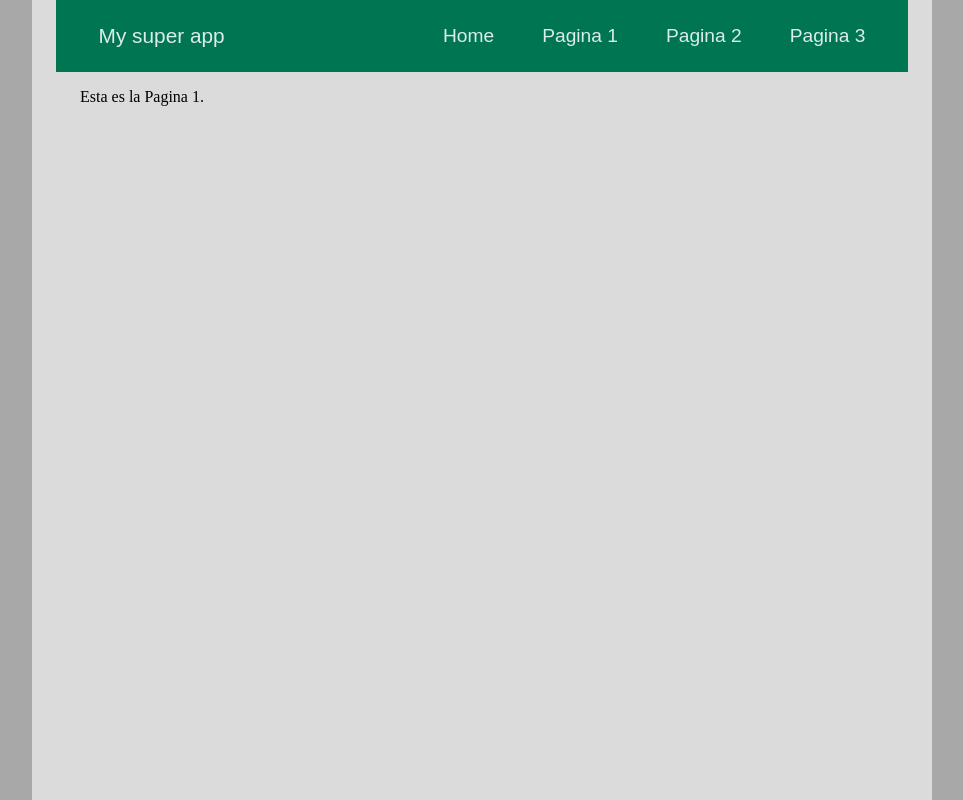
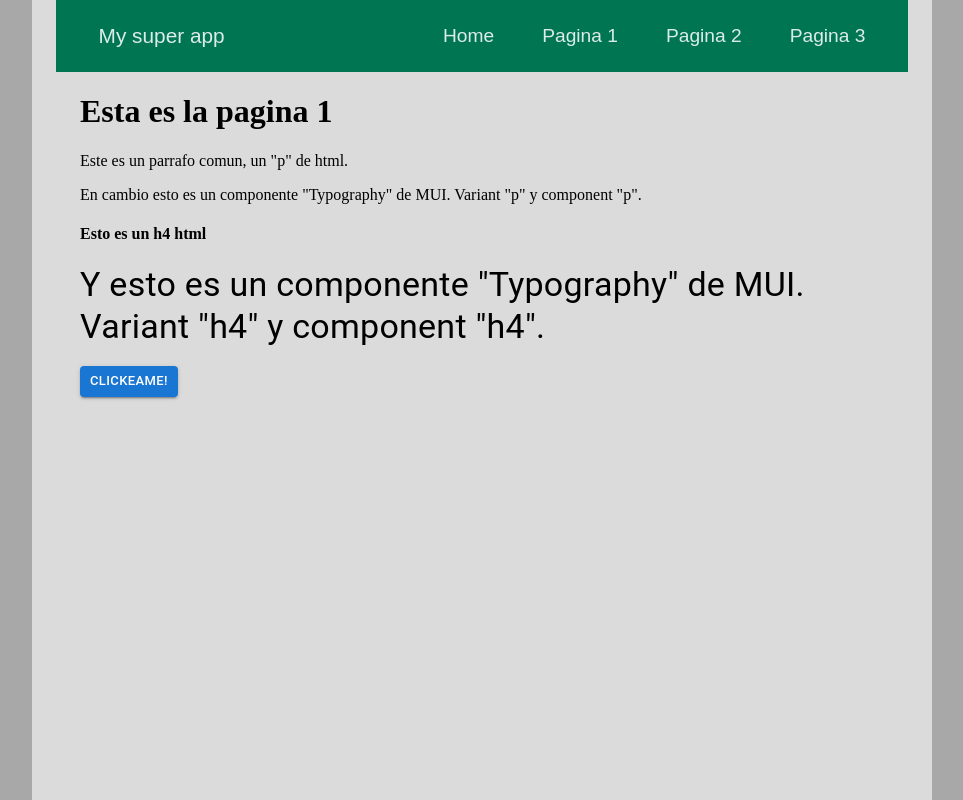
Before and after one commit to aa-avila/react-practice, a React (Create React App) app in the folder react-practice/: page /page1 in a window 1280 px wide. Shown: the whole page, without its empty margins (158-1121 px from the left). Built offline with nearby package versions, Linux system fonts and the light colour scheme.

Commit message:
algunas pruebas con MUI

```diff
--- a/react-practice/package.json
+++ b/react-practice/package.json
@@ -5,6 +5,7 @@
   "dependencies": {
     "@emotion/react": "^11.7.1",
     "@emotion/styled": "^11.6.0",
+    "@fontsource/roboto": "^4.5.1",
     "@mui/icons-material": "^5.2.5",
     "@mui/material": "^5.2.5",
     "@testing-library/jest-dom": "^5.16.1",
--- a/react-practice/src/components/ButtonClickAlert.js
+++ b/react-practice/src/components/ButtonClickAlert.js
@@ -1,9 +1,10 @@
-import Button from '@mui/material/Button';
+import { Button } from '@mui/material';
 
 function ButtonClickAlert(props) {
   return (
     <Button
       variant="contained"
+      size="small"
       onClick={() => {
         alert('clicked');
       }}
--- a/react-practice/src/pages/HomePage.js
+++ b/react-practice/src/pages/HomePage.js
@@ -1,4 +1,4 @@
-import Container from '@mui/material/Container';
+import { Container } from '@mui/material';
 
 function HomePage() {
   return (
--- a/react-practice/src/pages/Page1.js
+++ b/react-practice/src/pages/Page1.js
@@ -1,9 +1,26 @@
-import Container from '@mui/material/Container';
+import { Container, Typography } from '@mui/material';
+import ButtonClickAlert from '../components/ButtonClickAlert';
 
 function Page1() {
   return (
     <Container>
-      <p>Esta es la Pagina 1.</p>
+      <h1>Esta es la pagina 1</h1>
+
+      <p>Este es un parrafo comun, un "p" de html.</p>
+      <Typography variant="p" component="p">
+        En cambio esto es un componente "Typography" de MUI. Variant "p" y
+        component "p".
+      </Typography>
+
+      <h4>Esto es un h4 html</h4>
+      <Typography variant="h4" component="h4">
+        Y esto es un componente "Typography" de MUI. Variant "h4" y component
+        "h4".
+      </Typography>
+
+      <br></br>
+
+      <ButtonClickAlert text="Clickeame!" />
     </Container>
   );
 }
```
Also changed, not shown: 1 other file (tests, documents, lock files or other folders).
